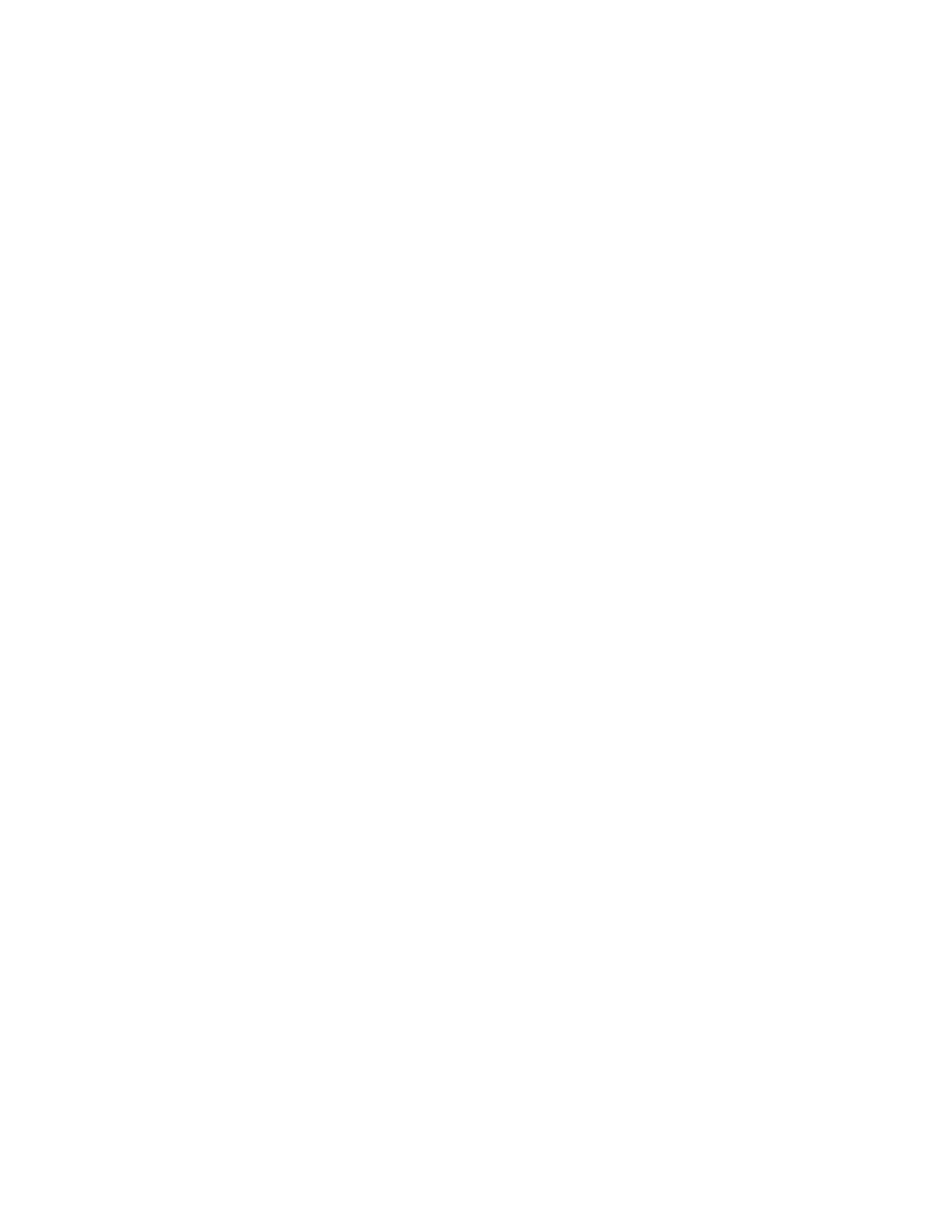
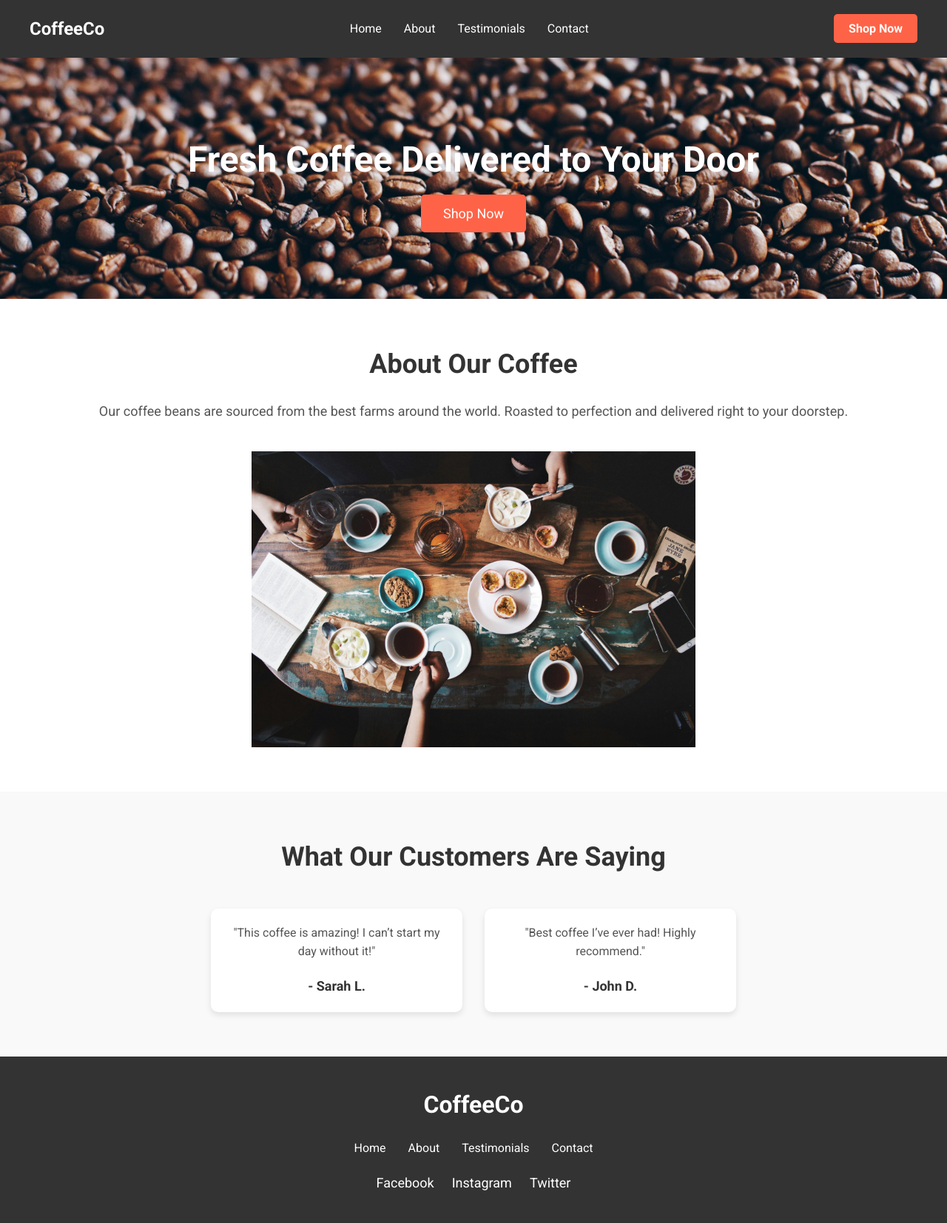
Before and after one commit to tjp1010/CoffeeSite, a plain HTML site: page index.html in a window 1280 px wide. Shown: the whole page at 74% size. Before the commit the page ends 800 px from the top, so only its background shows below. Drawn offline with Linux system fonts and the light colour scheme; files that its build step writes are made by us from their sources.

Commit message:
Basic layout and style

```diff
--- a/assets/style.css
+++ b/assets/style.css
@@ -0,0 +1,242 @@
+@import url('https://fonts.googleapis.com/css2?family=Roboto:ital,wght@0,100..900;1,100..900&display=swap');
+
+* {
+    margin: 0;
+    padding: 0;
+    box-sizing: broder-box;
+}
+
+body {
+    font-family: 'Roboto', sans-serif;
+    line-height: 1.6;
+    color: #333;
+    background-color: #f4f4f4;
+    padding: 0;
+}
+
+header {
+    background-color: #333;
+    color: white;
+    padding: 20px 0;
+    position: sticky;
+    top: 0;
+    z-index: 1000;
+}
+
+header nav {
+    display: flex;
+    justify-content: space-between;
+    align-items: center;
+    max-width: 1200px;
+    margin: 0 auto;
+    padding: 0 20px;
+}
+
+ header .nav-links {
+    list-style: none;
+    display: flex;
+}
+
+header .nav-links li {
+    margin: 0 15px;
+}
+
+header .nav-links a {
+    text-decoration: none;
+    color: white;
+    font-size: 16px;
+    transition: color 0.3s ease;
+}
+header .nav-links a:hover{
+    text-decoration: underline;
+}
+
+header .cta-button .btn {
+    padding: 10px 20px;
+    background-color: #ff6347;
+    color: white;
+    text-decoration: none;
+    border-radius: 5px;
+    font-weight: bold;
+    transition: background-color 0.3s ease;
+}
+
+header .cta-button .btn:hover {
+    background-color: #e55347;
+}
+
+/* Hero Section */
+
+.hero {
+    background: url('img/coffee3.jpg') no-repeat center center/cover;
+    color: white;
+    text-align: center;
+    padding: 100px 20px;
+}
+
+.hero h2 {
+    font-size: 48px;
+    font-weight: bold;
+    margin-bottom: 20px;
+}
+
+.hero .btn {
+    padding: 15px 30px;
+    font-size: 18px;
+    background-color: #ff6347;
+    color:white;
+    text-decoration: none;
+    border-radius: 5px;
+    transition: background-color 0.3s ease;
+}
+
+.hero .btn:hover {
+    background-color: #e55347;
+}
+
+/* about section */
+
+.about {
+    background-color: #fff;
+    padding: 60px 20px;
+    text-align: center;
+}
+
+.about h2 {
+    font-size: 36px;
+    margin-bottom: 20px;
+    color: #333;
+}
+
+.about p {
+    font-size: 18px;
+    color: #555;
+    margin-bottom: 40px;
+}
+
+.about-image img {
+    width: 100%;
+    max-width: 600px;
+    margin: 0 auto;
+    display: block;
+}
+
+
+/* testimonials */
+
+.testimonials {
+    background-color: #f9f9f9;
+    padding: 60px 20px;
+    text-align: center;
+}
+.testimonials h2 {
+    font-size: 36px;
+    margin-bottom: 40px;
+    color: #333;
+}
+
+.testimonial-cards {
+    display: flex;
+    justify-content: center;
+    gap: 30px;
+}
+
+.testimonial-card {
+    background-color: white;
+    border-radius: 10px;
+    padding: 20px;
+    width: 300px;
+    box-shadow: 0 4px 8px rgba(0, 0, 0, 0.1);
+    text-align: center;
+    transition: transform 0.3s ease;
+}
+
+.testimonial-card:hover {
+    transform: translateY(10px);
+}
+
+.testimonial-card p {
+    font-size: 16px;
+    color: #555;
+}
+
+.testimonial-card h3 {
+    margin-top: 20px;
+    font-size: 18px;
+    color: #333;
+}
+
+/* footer */
+footer {
+    background-color: #333;
+    color: white;
+    padding: 40px 20px;
+    text-align: center;
+
+}
+
+footer .footer-links {
+    margin: 20px 0;
+}
+
+footer .footer-links ul {
+    list-style: none;
+    display: flex;
+    justify-content: center;
+}
+
+footer .footer-links li {
+    margin: 0 15px;
+}
+
+footer .footer-links a {
+    color: white;
+    text-decoration: none;
+    font-size: 16px;
+}
+
+footer .social-links {
+    margin-top: 20px;
+}
+
+footer .social-links a {
+    color: white;
+    text-decoration: none;
+    margin: 0 10px;
+    font-size: 18px;
+}
+
+/* Responsive Design media queries */
+
+@media (max-width:768px) {
+    header nav {
+        flex-direction: column;
+        text-align: column;
+    }
+
+    header .nav-links {
+        flex-direction: column;
+    }
+
+    .hero h2 {
+        font-size: 36px;
+    }
+
+    /* .testimonial-cards {
+        flex-direction: column;
+        gap: 20px;
+    } */
+
+    .about-image img {
+        max-width: 100%;
+    }
+
+    footer .footer-links ul {
+        flex-direction: column;
+    }
+
+
+    footer .social-links a {
+        font-size: 16px;
+    }
+}
--- a/index.html
+++ b/index.html
@@ -3,8 +3,92 @@
   <head>
     <meta charset="UTF-8" />
     <meta name="viewport" content="width=device-width, initial-scale=1.0" />
-    <title>Coffee Bliss</title>
-    <link rel="stylesheet" href="/assets/img/style.css" />
+    <meta http-equiv="X-UA-Compatible" content="ie=edge" />
+    <title>Coffee Landing Page</title>
+    <link
+      href="https://fonts.googleapis.com/css2?family=Roboto:wght@400;700&display=swap"
+      rel="stylesheet"
+    />
+    <link rel="stylesheet" href="assets/style.css" />
   </head>
-  <body></body>
+  <body>
+    <!-- Header Section -->
+    <header>
+      <nav>
+        <div class="logo">
+          <h1>CoffeeCo</h1>
+        </div>
+        <ul class="nav-links">
+          <li><a href="#home">Home</a></li>
+          <li><a href="#about">About</a></li>
+          <li><a href="#testimonials">Testimonials</a></li>
+          <li><a href="#contact">Contact</a></li>
+        </ul>
+        <div class="cta-button">
+          <a href="#shop" class="btn">Shop Now</a>
+        </div>
+      </nav>
+    </header>
+
+    <!-- Main Section -->
+    <section id="home" class="hero">
+      <div class="hero-content">
+        <h2>Fresh Coffee Delivered to Your Door</h2>
+        <a href="#shop" class="btn">Shop Now</a>
+      </div>
+    </section>
+
+    <!-- About Section -->
+    <section id="about" class="about">
+      <div class="about-content">
+        <h2>About Our Coffee</h2>
+        <p>
+          Our coffee beans are sourced from the best farms around the world.
+          Roasted to perfection and delivered right to your doorstep.
+        </p>
+        <div class="about-image">
+          <img src="assets/img/coffee2.jpg" alt="Coffee Beans" />
+        </div>
+      </div>
+    </section>
+
+    <!-- Testimonials Section -->
+    <section id="testimonials" class="testimonials">
+      <h2>What Our Customers Are Saying</h2>
+      <div class="testimonial-cards">
+        <div class="testimonial-card">
+          <p>"This coffee is amazing! I can’t start my day without it!"</p>
+          <h3>- Sarah L.</h3>
+        </div>
+        <div class="testimonial-card">
+          <p>"Best coffee I’ve ever had! Highly recommend."</p>
+          <h3>- John D.</h3>
+        </div>
+      </div>
+    </section>
+
+    <!-- Footer Section -->
+    <footer>
+      <div class="footer-content">
+        <div class="footer-logo">
+          <h1>CoffeeCo</h1>
+        </div>
+        <div class="footer-links">
+          <ul>
+            <li><a href="#home">Home</a></li>
+            <li><a href="#about">About</a></li>
+            <li><a href="#testimonials">Testimonials</a></li>
+            <li><a href="#contact">Contact</a></li>
+          </ul>
+        </div>
+        <div class="social-links">
+          <a href="#">Facebook</a>
+          <a href="#">Instagram</a>
+          <a href="#">Twitter</a>
+        </div>
+      </div>
+    </footer>
+
+    <script src="script.js"></script>
+  </body>
 </html>
```
Also changed, not shown: assets/img/coffee2.jpg (added), assets/img/coffee3.jpg (added).
